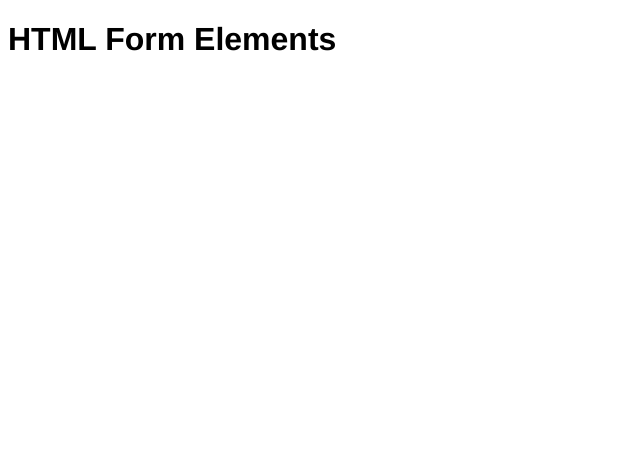
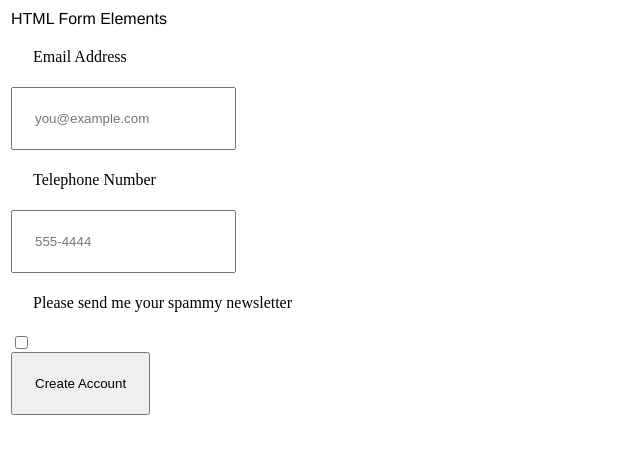
Before and after one commit to fwd-2021/week-13, a plain HTML site: page forms/index.html in a window 1280 px wide. Shown: the whole page, without its empty margins (0-640 px from the left). Drawn offline with Linux system fonts and the light colour scheme.

Commit message:
Add form HTML, CSS, and JavaScript

```diff
--- a/assets/css/screen.css
+++ b/assets/css/screen.css
@@ -1,6 +1,28 @@
+/* http://meyerweb.com/eric/tools/css/reset/
+   v2.0 | 20110126
+   License: none (public domain)
+*/
+/* stylelint-disable */
+a,abbr,acronym,address,applet,article,aside,audio,b,big,blockquote,body,canvas,caption,center,cite,code,dd,del,details,dfn,div,dl,dt,em,embed,fieldset,figcaption,figure,footer,form,h1,h2,h3,h4,h5,h6,header,hgroup,html,i,iframe,img,ins,kbd,label,legend,li,mark,menu,nav,object,ol,output,p,pre,q,ruby,s,samp,section,small,span,strike,strong,sub,summary,sup,table,tbody,td,tfoot,th,thead,time,tr,tt,u,ul,var,video{margin:0;padding:0;border:0;font:inherit;vertical-align:baseline}article,aside,details,figcaption,figure,footer,header,hgroup,main,menu,nav,section{display:block}html{line-height:1}body{line-height:inherit}ol,ul{list-style:none}blockquote,q{quotes:none}blockquote:after,blockquote:before,q:after,q:before{content:'';content:none}table{border-collapse:collapse;border-spacing:0}
+/* stylelint-enable */
+
+/* Begin site styles below */
+
+html {
+  padding: 11px;
+}
+
 h1 {
   font-family: Helvetica, Arial, sans-serif;
 }
+
+
+form > * {
+  display: block;
+  padding: 22px;
+}
+
+
 
 #home.js h1 {
   color: red;
--- a/assets/js/main.js
+++ b/assets/js/main.js
@@ -14,3 +14,11 @@ function handleHeadingClick(event) {
   heading.innerText = 'Hello from non-anonymous targeted JavaScript';
   heading.className = 'was-clicked';
 }
+
+
+var form = document.querySelector('#form-demo');
+
+form.addEventListener('submit', function(event) {
+  event.preventDefault();
+  console.log('OMG form submitted!');
+})
--- a/forms/index.html
+++ b/forms/index.html
@@ -11,11 +11,14 @@
     <h1>HTML Form Elements</h1>
 
     <form action="#null" method="get" id="form-demo">
-
-
+      <label for="input-email">Email Address</label>
+      <input type="email" id="input-email" name="input-email" placeholder="you@example.com"/>
+      <label for="input-tel">Telephone Number</label>
+      <input type="tel" id="input-tel" name="input-tel" placeholder="555-4444"/>
+      <label for="input-allow-mail">Please send me your spammy newsletter</label>
+      <input type="checkbox" id="input-allow-mail" name="input-allow-mail" />
+      <button type="submit">Create Account</button>
     </form>
-
-
 
   </main>
 
```
